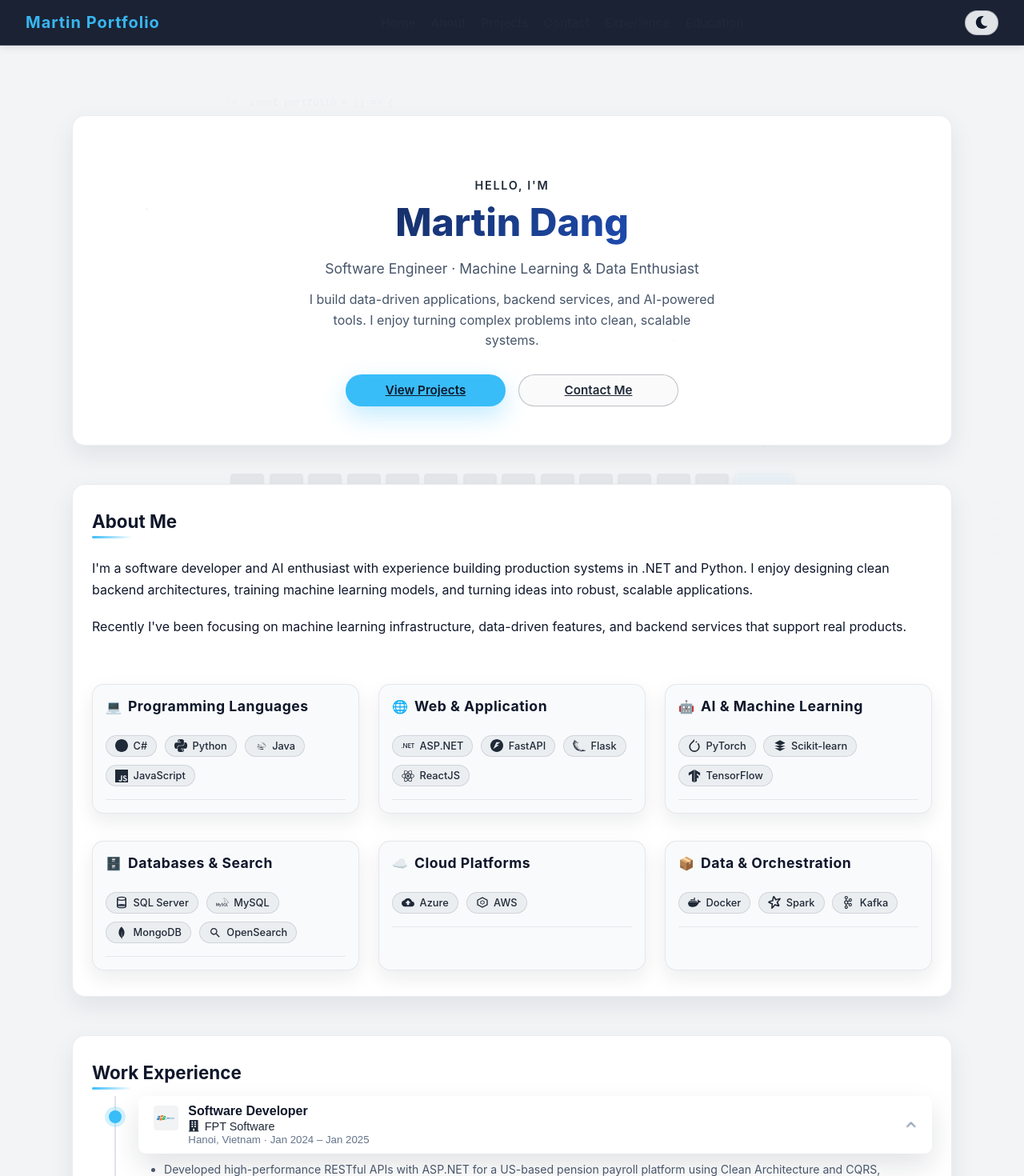
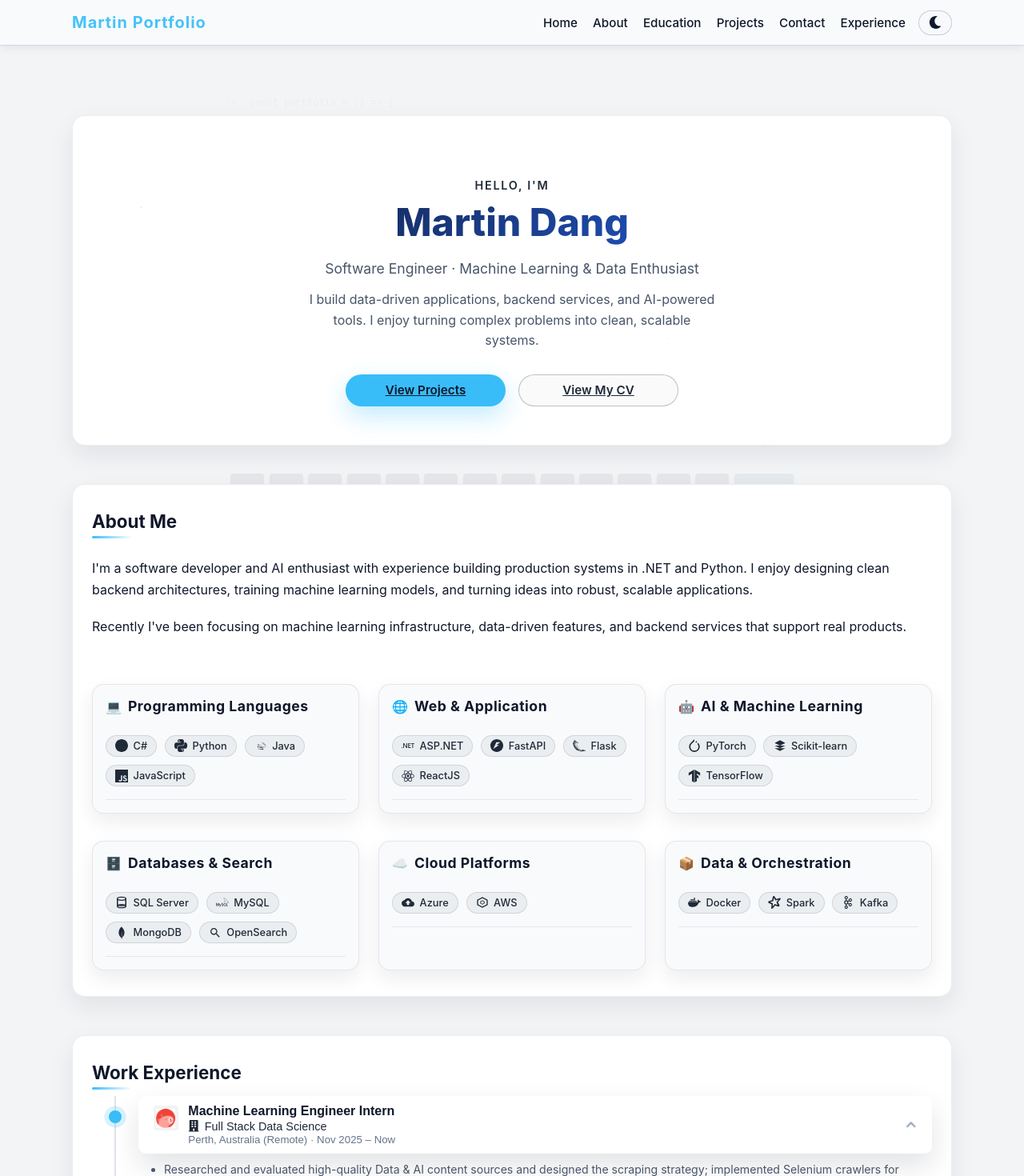
Before and after one commit to husthunterpy01/Martin-Portfolio, a React (Create React App) app: page / in a window 1280 px wide. Shown: the top 1470 px of the page at 80% size. Built offline with nearby package versions, Linux system fonts and the light colour scheme.

Commit message:
Update job

```diff
--- a/src/App.css
+++ b/src/App.css
@@ -569,15 +569,38 @@ main {
   background: rgba(15, 23, 42, 0.95);
   backdrop-filter: blur(12px);
   border-bottom: 1px solid rgba(148, 163, 184, 0.3);
-  display: flex;
-  align-items: center;
-  justify-content: space-between;
   padding: 0.8rem 2rem;
   animation: slideDown 0.5s ease;
   box-shadow: 0 2px 10px rgba(0, 0, 0, 0.1);
   overflow: visible;
   white-space: nowrap;
   box-sizing: border-box;
+}
+
+body.light-mode .navbar {
+  background: rgba(248, 250, 252, 0.98);
+  border-bottom: 1px solid rgba(148, 163, 184, 0.4);
+  box-shadow: 0 2px 12px rgba(15, 23, 42, 0.08);
+}
+
+.navbar-inner {
+  display: flex;
+  align-items: center;
+  max-width: 1100px;
+  margin: 0 auto;
+  width: 100%;
+  gap: 1rem;
+}
+
+.nav-actions {
+  display: flex;
+  align-items: center;
+  gap: 0.75rem;
+  margin-left: auto;
+}
+
+.theme-toggle {
+  margin-left: 0.25rem;
 }
 
 .navbar::after {
@@ -653,11 +676,19 @@ main {
 }
 
 body.light-mode .nav-links a {
-  color: #1f2937;
+  color: #0f172a;
 }
 
 body.light-mode .nav-links a::after {
   background: #3b82f6;
+}
+
+body.light-mode .nav-links a:hover {
+  color: #2563eb;
+}
+
+body.light-mode .navbar .nav-links a {
+  color: #0f172a;
 }
 
 .nav-links a::after {
@@ -799,6 +830,70 @@ body.light-mode .skill-item {
 
 body.light-mode .stack-group::after {
   background: rgba(15, 23, 42, 0.08);
+}
+
+.release-info {
+  display: flex;
+  flex-direction: column;
+  gap: 1.5rem;
+}
+
+.release-version {
+  margin: 0;
+  font-size: 0.95rem;
+  color: #9ca3af;
+}
+
+body.light-mode .release-version {
+  color: #475569;
+}
+
+.release-grid {
+  display: grid;
+  grid-template-columns: repeat(auto-fit, minmax(260px, 1fr));
+  gap: 1.5rem;
+}
+
+.release-card {
+  background: rgba(15, 23, 42, 0.85);
+  border-radius: 1rem;
+  padding: 1.25rem;
+  border: 1px solid rgba(148, 163, 184, 0.25);
+  box-shadow: 0 12px 32px rgba(15, 23, 42, 0.5);
+}
+
+body.light-mode .release-card {
+  background: #f8fafc;
+  border: 1px solid rgba(148, 163, 184, 0.25);
+  box-shadow: 0 10px 24px rgba(15, 23, 42, 0.08);
+}
+
+.release-card h3 {
+  margin-top: 0;
+  margin-bottom: 0.75rem;
+  font-size: 1.05rem;
+  color: #e5e7eb;
+}
+
+body.light-mode .release-card h3 {
+  color: #0f172a;
+}
+
+.release-card ul {
+  margin: 0;
+  padding-left: 1rem;
+  color: #cbd5f5;
+  display: flex;
+  flex-direction: column;
+  gap: 0.25rem;
+}
+
+.release-card li {
+  line-height: 1.3;
+}
+
+body.light-mode .release-card ul {
+  color: #1f2937;
 }
 
 .skill-icon {
@@ -1556,6 +1651,14 @@ body.light-mode .footer-social-link:hover {
     padding: 0.6rem 0.8rem;
   }
 
+  .navbar-inner {
+    gap: 0.5rem;
+  }
+
+  .nav-actions {
+    gap: 0.5rem;
+  }
+
   .logo {
     font-size: 0.9rem;
     flex-shrink: 1;
--- a/src/App.js
+++ b/src/App.js
@@ -9,6 +9,7 @@ import Contact from './components/Contact';
 import Education from './components/Education';
 import Experience from './components/Experience';
 import Footer from './components/Footer';
+import ReleaseInfo from './components/ReleaseInfo';
 import KeyboardBackground from './components/KeyboardBackground';
 import CodeTypingBackground from './components/CodeTypingBackground';
 import CelestialBackground from './components/CelestialBackground';
@@ -85,6 +86,7 @@ function App() {
         <Experience />
         <Education/>
         <Projects />
+        <ReleaseInfo />
         <Contact />
       </main>
       <Footer />
--- a/src/components/Experience.js
+++ b/src/components/Experience.js
@@ -3,8 +3,21 @@ import { FaBuilding, FaBriefcase, FaChevronDown } from "react-icons/fa";
 import fptIcon from '../image/company_icon/fpt.png';
 import viettelIcon from '../image/company_icon/viettel.png';
 import filIcon from '../image/company_icon/fil.png';
+import fsdIcon from '../image/company_icon/fsds.png';
 
 const experiences = [
+  {
+    role: "Machine Learning Engineer Intern",
+    company: "Full Stack Data Science",
+    companyIcon: fsdIcon,
+    location: "Perth, Australia (Remote)",
+    period: "Nov 2025 – Now",
+    details: [
+      "Researched and evaluated high-quality Data & AI content sources and designed the scraping strategy; implemented Selenium crawlers for multiple sources with de-duplication and structured data output.",
+      "Built and deployed an end-to-end data pipeline on Azure Cloud with CI/CD, automating the ingestion, cleaning and enrichment of scraped posts, and adding monitoring to keep track of job health.",
+      "Integrated the FastAPI backend pipeline with the internal knowledge-sharing platform to auto-publish curated “hot news” posts, and developed dashboards that track trending topics, key authors and domains, helping the team quickly discover and discuss the latest Data & AI developments."
+  ]
+  },
   {
     role: "Software Developer",
     company: "FPT Software",
--- a/src/components/Home.js
+++ b/src/components/Home.js
@@ -16,7 +16,14 @@ function Home() {
 
         <div className="hero-actions">
           <a href="#projects" className="btn primary">View Projects</a>
-          <a href="#contact" className="btn outline">Contact Me</a>
+          <a
+            href="https://drive.google.com/file/d/1kRKkoFhlW6BJZf6_g_SNKiJGusAt62K3/view?usp=sharing"
+            target="_blank"
+            rel="noreferrer"
+            className="btn outline"
+          >
+            View My CV
+          </a>
         </div>
       </div>
     </section>
--- a/src/components/Navbar.js
+++ b/src/components/Navbar.js
@@ -4,14 +4,16 @@ import { FaSun, FaMoon } from 'react-icons/fa';
 const Navbar = ({ theme, toggleTheme }) => {
   return (
     <nav className="navbar">
+      <div className="navbar-inner">
         <div className="logo">Martin Portfolio</div>
+        <div className="nav-actions">
           <ul className="nav-links">
             <li><a href="#home">Home</a></li>
             <li><a href="#about">About</a></li>
+            <li><a href="#education">Education</a></li>
             <li><a href="#projects">Projects</a></li>
             <li><a href="#contact">Contact</a></li>
             <li><a href="#experience">Experience</a></li>
-        <li><a href="#education">Education</a></li>
           </ul>
           <button
             className="theme-toggle"
@@ -20,6 +22,8 @@ const Navbar = ({ theme, toggleTheme }) => {
           >
             {theme === 'light' ? <FaMoon /> : <FaSun />}
           </button>
+        </div>
+      </div>
     </nav>
   );
 };
--- a/src/components/Project.js
+++ b/src/components/Project.js
@@ -12,7 +12,7 @@ const projectData = [
     desc: 'A retrieval-augmented generation (RAG) chatbot that provides concise summaries from large documents for Ecommerce customer support.',
     tech: ['Python', 'Pytorch', 'MongoDB', 'Streamlit'],
     live: '#',
-    github: 'https://github.com/husthunterpy01/rag-chatbot',
+    github: 'https://github.com/husthunterpy01/Dialog-Summarization-System',
     img: chatbotImg
   },
     {
--- /dev/null
+++ b/src/components/ReleaseInfo.js
@@ -0,0 +1,48 @@
+import React from 'react';
+
+const features = [
+  'Dark/light mode with celestial animation',
+  'Hero section with typing + keyboard effects',
+  'Interactive project cards and tech badges',
+  'Expandable work experience timeline',
+  'Contact form (EmailJS) + footer/social links',
+];
+
+const futureWork = [
+  'Add blog / writing hub',
+  'Publish deep project case studies',
+  'Embed analytics / ML dashboards',
+  'Add AI Agents to automate navigation and interactions',
+  'Generate PDF CV via automated pipeline',
+];
+
+const ReleaseInfo = () => {
+  return (
+    <section id="release-info" className="release-info">
+      <h2>Version & Roadmap</h2>
+      <p className="release-version">Current Version: <strong>v1.1.0</strong> · Updated Nov 2025</p>
+
+      <div className="release-grid">
+        <div className="release-card">
+          <h3>Features Included</h3>
+          <ul>
+            {features.map(feature => (
+              <li key={feature}>{feature}</li>
+            ))}
+          </ul>
+        </div>
+
+        <div className="release-card">
+          <h3>Future Work</h3>
+          <ul>
+            {futureWork.map(item => (
+              <li key={item}>{item}</li>
+            ))}
+          </ul>
+        </div>
+      </div>
+    </section>
+  );
+};
+
+export default ReleaseInfo;
```
Also changed, not shown: src/image/company_icon/fsds.png (added). Lines whose indentation alone changed are shown as unchanged.
